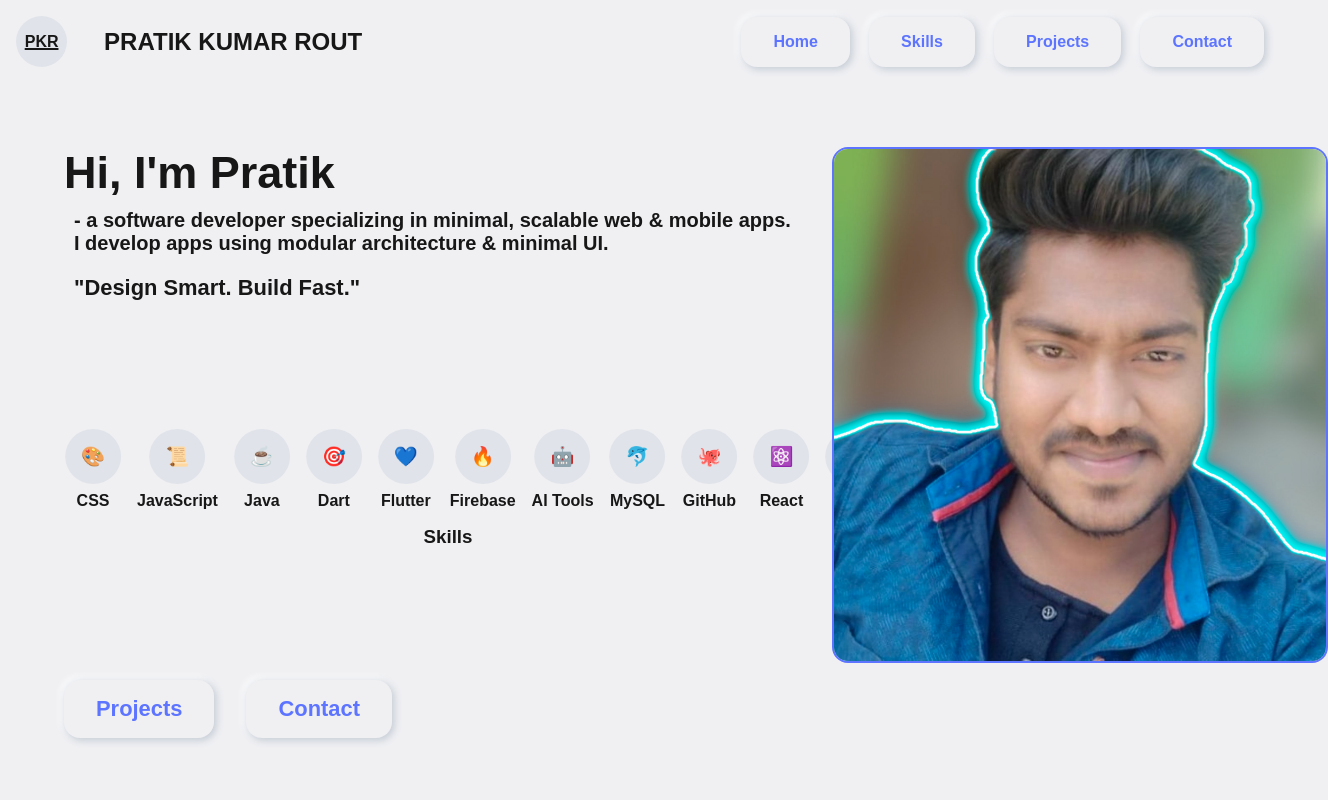
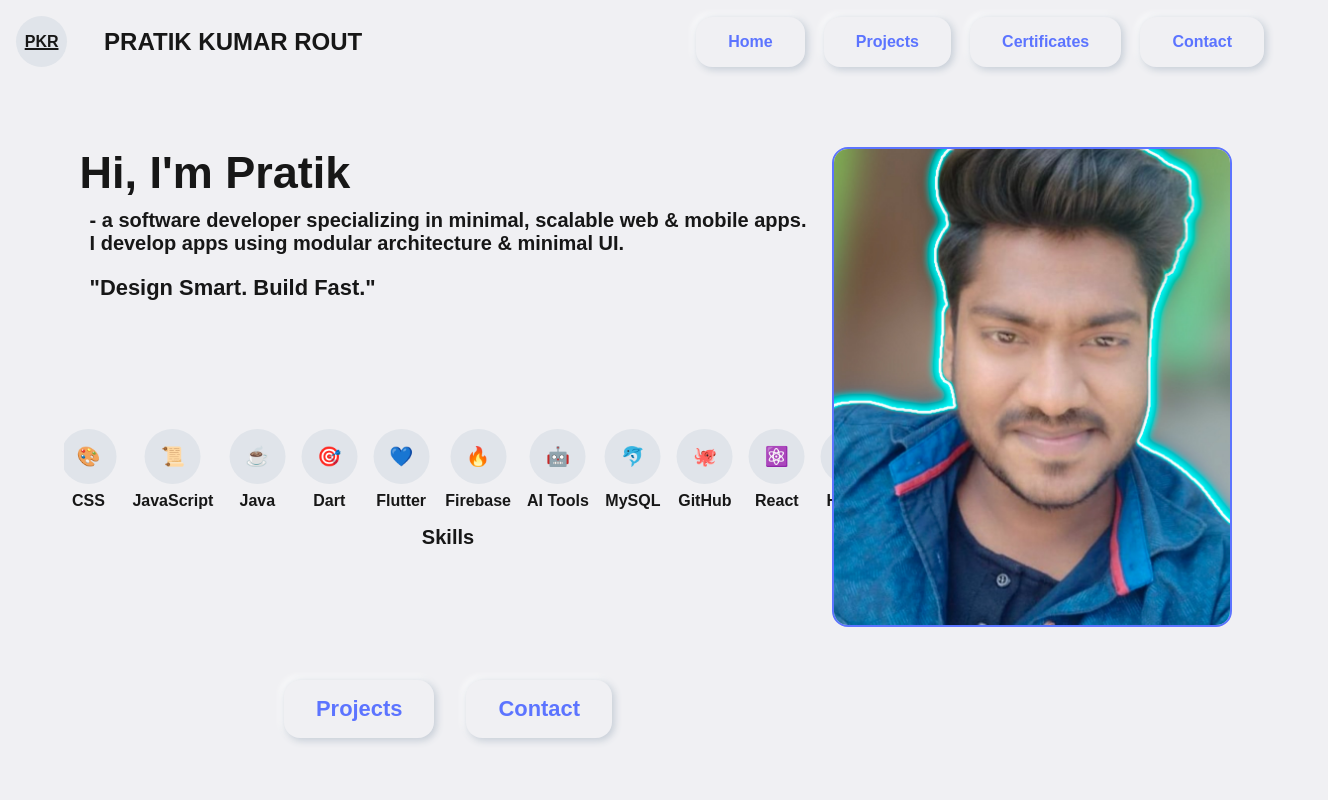
Before and after one commit to PratikKumarRout/Pratik-Kumar-Rout, a Next.js app: page / in a window 1280 px wide. Shown: the top 800 px of the page, 1328 px wide, since content can reach past the window. Built offline with nearby package versions, Linux system fonts and the light colour scheme.

Commit message:
feat: change scroll animation version 1.5.8

```diff
--- a/src/app/components/Certificates.js
+++ b/src/app/components/Certificates.js
@@ -0,0 +1,9 @@
+import PlaceholderBox from "./PlaceholderBox";
+
+export default function Certificates () {
+    return (
+        <section id="certificates">
+            <PlaceholderBox/>
+        </section>
+    );
+}
--- a/src/app/components/Header.js
+++ b/src/app/components/Header.js
@@ -3,8 +3,8 @@ import styles from "./Header.module.css"
 
 const navLinks = [
     { label: "Home", anchor: "#hero" },
-    { label: "Skills", anchor: "#skills" },
     { label: "Projects", anchor: "#projects" },
+    { label: "Certificates", anchor: "#certificates" },
     { label: "Contact", anchor: "#contact" },
 ];
 
@@ -22,9 +22,9 @@ export default function Header() {
             <nav>
                 <div className={styles.navList}>
                     {navLinks.map((link) => (
-                        <div key={link.anchor} className={styles.navItems}>
-                            <a href={link.anchor}>{link.label}</a>
-                        </div>
+                        <a key={link.anchor} href={link.anchor} className={styles.navItems}>
+                            <p>{link.label}</p>
+                        </a>
                     ))}
                 </div>
             </nav>
--- a/src/app/components/Header.module.css
+++ b/src/app/components/Header.module.css
@@ -47,9 +47,6 @@
     border-radius: 1rem;
     box-shadow: var(--offset);
     transition: all 0.2s ease-in-out;
-}
-
-.navItems a {
     text-decoration: none;
     font-size: medium;
     font-weight: bold;
--- a/src/app/components/Hero.js
+++ b/src/app/components/Hero.js
@@ -34,7 +34,6 @@ export default function Hero() {
             &quot;Design Smart. Build Fast.&quot;
           </p>
         </div>
-
         <div className={styles.skillsContainer}>
           <div className={styles.skillsTrack}>
             {
@@ -45,7 +44,7 @@ export default function Hero() {
                 </div>
               ))}
           </div>
-          <h3 style={{ marginTop: "1rem", placeSelf: "center"}} >Skills</h3>
+          <p style={{ marginTop: "1rem", placeSelf: "center", fontWeight: "bold", fontSize: "1.25rem" }} >Skills</p>
         </div>
         <div className={styles.heroButtonContainer}>
           <Link href="#projects" className={styles.heroButton}>
--- a/src/app/components/Hero.module.css
+++ b/src/app/components/Hero.module.css
@@ -13,7 +13,7 @@
     display: flex;
     flex-direction: column;
     justify-content: space-between;
-    align-items: flex-start;
+    align-items: center;
     max-width: 48rem;
 }
 
@@ -87,8 +87,8 @@
 
 
 .heroImage {
-    width: 31rem;
-    height: 32.25rem;
+    width: 25rem;
+    height: 30rem;
     border-radius: 1rem;
     object-fit: cover;
     border: 2px solid var(--accent);
--- a/src/app/globals.css
+++ b/src/app/globals.css
@@ -38,7 +38,7 @@ body {
 section {
   padding: 2rem 2rem;
   border-bottom: 1px solid rgba(225, 231, 241, 0.5);
-  scroll-margin-top: 1rem;
+  scroll-margin-top: 3rem;
 }
 
 .container {
--- a/src/app/page.js
+++ b/src/app/page.js
@@ -1,6 +1,7 @@
 // pages/index.js
 
 import AboutContact from "./components/AboutContact";
+import Certificates from "./components/Certificates";
 import Footer from "./components/Footer";
 import Header from "./components/Header";
 import Hero from "./components/Hero";
@@ -13,6 +14,7 @@ export default function Home() {
       <main role="main">
       <Hero />
       <Projects />
+      <Certificates />
       <AboutContact />
       </main>
       <Footer />
```
